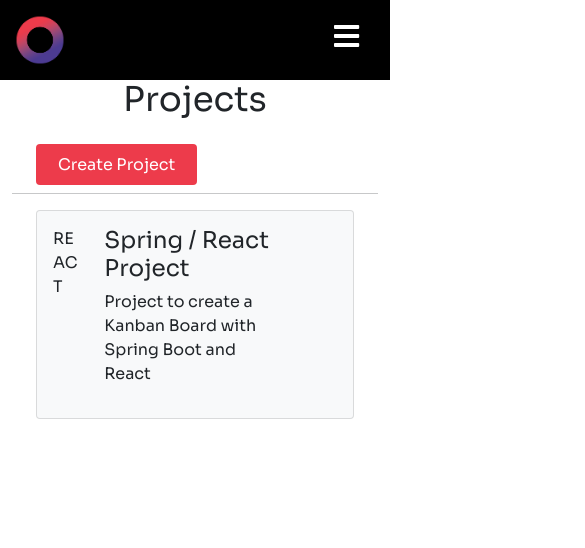
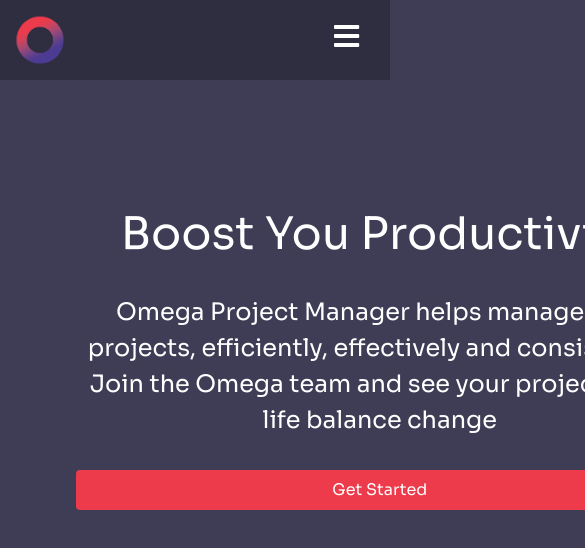
Before and after one commit to ImadMashhood/PPMTool, a React (Create React App) app in the folder ppmtool-react-client/: page / in a window 390 px wide. Shown: the top 548 px of the page, 585 px wide, since content can reach past the window. Built offline with nearby package versions, Linux system fonts and the light colour scheme.

Commit message:
Added Landing Page and set up routes

```diff
--- a/ppmtool-react-client/public/index.html
+++ b/ppmtool-react-client/public/index.html
@@ -24,11 +24,14 @@
       work correctly both with client-side routing and a non-root public URL.
       Learn how to configure a non-root public URL by running `npm run build`.
     -->
+    <!--
+      I dont like the icons or font
     <link rel="stylesheet" href="https://use.fontawesome.com/releases/v5.2.0/css/all.css" integrity="sha384-hWVjflwFxL6sNzntih27bfxkr27PmbbK/iSvJ+a4+0owXq79v+lsFkW54bOGbiDQ"
     crossorigin="anonymous">
+    -->
     <title>React App</title>
   </head>
-  <body>
+  <body style="background-color: #3f3d56">
     <noscript>You need to enable JavaScript to run this app.</noscript>
     <div id="root"></div>
     <!--
--- a/ppmtool-react-client/src/App.css
+++ b/ppmtool-react-client/src/App.css
@@ -12,25 +12,62 @@ img {
 }
 
 .navbar {
-  background-color: #e3f2fd;
+  background-color: #2f2e41;
 }
-.fa.fa-edit {
-  color: #18a2b9;
+
+.container {
+  margin-top: 20px;
+  background-color: #2f2e41;
+}
+
+.display-4 {
+  margin-top: 40px;
+  color: white;
+  justify-self: center;
+  align-self: center;
+}
+
+.card-body {
+  background-color: #2f2e41;
+  color: white;
+  border-radius: 4px;
+}
+
+.list-group-item.delete {
+  color: white;
+  background-color: #ed3b4b;
+  padding: 10px 22px;
+  outline: none;
+  border-radius: 4px;
+  cursor: pointer;
+  transition: all 0.2s ease-in-out;
+  text-decoration: none;
+}
+
+.list-group-item.update {
+  color: white;
+  background-color: #ed3b4b;
+}
+
+.list-group-item.board {
+  color: white;
+  background-color: #ed3b4b;
 }
 
 .list-group-item.delete:hover {
-  cursor: -webkit-grab;
-  background-color: pink;
+  transition: all 0.2s ease-in-out;
+  color: white;
+  background-color: #1a192e5d;
 }
 
 .list-group-item.update:hover {
-  cursor: -webkit-grab;
-  background-color: gainsboro;
+  cursor: pointer;
+  background-color: #1a192e5d;
 }
 
 .list-group-item.board:hover {
-  cursor: -webkit-grab;
-  background-color: gainsboro;
+  cursor: pointer;
+  background-color: #1a192e5d;
 }
 
 .fa.fa-minus-circle {
@@ -76,3 +113,139 @@ img {
 .form-control::placeholder {
   color: #bbb !important;
 }
+
+.main {
+  margin-top: 20px;
+  background-color: #3f3d56;
+}
+
+.main-container {
+  display: grid;
+  grid-template-columns: 1fr 1fr;
+  align-items: center;
+  justify-self: center;
+  width: 80%;
+  margin: 0 auto;
+  height: 90vh;
+  background-color: #3f3d56;
+}
+
+.main-content {
+  justify-self: start;
+  margin-left: 20px;
+  color: white;
+  width: 80%;
+}
+
+.main-content h1 {
+  font-size: 2rem;
+}
+
+.main-content p {
+  margin-top: 1rem;
+  font-size: 1.2rem;
+}
+
+.main-btn {
+  font-size: 1rem;
+  background-color: #ed3b4b;
+  padding: 8px 20px;
+  border: none;
+  border-radius: 4px;
+  text-align: center;
+  color: white;
+  margin-top: 2rem;
+  cursor: pointer;
+  position: relative;
+  transition: all 0.35s;
+  outline: none;
+}
+
+.main-btn a {
+  position: relative;
+  z-index: 2;
+  color: white;
+  text-decoration: none;
+}
+
+.main-btn a:hover {
+  color: white;
+}
+
+.main-btn:after {
+  position: absolute;
+  content: "";
+  top: 0;
+  left: 0;
+  width: 0;
+  height: 0;
+  transition: all 0.35s;
+  border-radius: 4px;
+}
+
+.main-btn:hover {
+  color: white;
+  background: #4c3b92;
+}
+
+.main-btn:hover:after {
+  width: 100%;
+}
+
+#main-img {
+  height: 80%;
+  width: 80%;
+}
+
+@media screen and (max-width: 768px) {
+  .main-container {
+    display: grid;
+    grid-template-columns: auto;
+    align-items: center;
+    justify-self: center;
+    width: 90vh;
+    margin: 0 auto;
+    height: 90vh;
+    background-color: #3f3d56;
+  }
+
+  .main-content {
+    justify-self: center;
+    color: white;
+    width: 80%;
+    margin: 0;
+  }
+
+  .main-content h1 {
+    font-size: 2.5rem;
+  }
+
+  .main-content p {
+    margin-top: 1.5rem;
+    font-size: 1.5rem;
+  }
+
+  #main-img {
+    display: none;
+  }
+}
+
+@media screen and (max-width: 480px) {
+  .main-content {
+    text-align: center;
+  }
+
+  .main-content h1 {
+    font-size: 2.8rem;
+  }
+
+  .main-content p {
+    margin-top: 2rem;
+    font-size: 1.5rem;
+  }
+
+  .main-bt {
+    padding: 12px 36px;
+    margin-top: 2.5rem;
+  }
+}
--- a/ppmtool-react-client/src/App.js
+++ b/ppmtool-react-client/src/App.js
@@ -1,22 +1,22 @@
-import React, { Component } from 'react';
-import './App.css';
-import { BrowserRouter as Router, Switch, Route} from 'react-router-dom';
-import Dashboard from './components/Dashboard';
-import Header from './components/Header';
+import React, { Component } from "react";
+import "./App.css";
+import { BrowserRouter as Router, Routes, Route } from "react-router-dom";
+import Dashboard from "./components/Dashboard";
+import Header from "./components/Header";
+import AddProject from "./components/Project/AddProject";
+import Home from "./components/Project/Home";
 
 function App() {
   return (
     <div className="App">
       <Router>
-        <Header/>
-        {/*<Switch>
-          TODO set homepage
-          <Route path="/" exact component={Home} />
-        </Switch>*/}
-        <Dashboard  />
+        <Header />
+        <Routes>
+          <Route path="/" element={<Home />} />
+          <Route path="/dashboard" element={<Dashboard />} />
+          <Route path="/addProject" element={<AddProject />} />
+        </Routes>
       </Router>
-
-
     </div>
   );
 }
--- a/ppmtool-react-client/src/components/Dashboard.js
+++ b/ppmtool-react-client/src/components/Dashboard.js
@@ -1,22 +1,22 @@
-import React, { Component } from 'react';
-import ProjectItem from './Project/ProjectItem';
-import "bootstrap/dist/css/bootstrap.min.css"
-import { CreateProjectBtn } from './Layout/DashboardElements';
+import React, { Component } from "react";
+import ProjectItem from "./Project/ProjectItem";
+import "bootstrap/dist/css/bootstrap.min.css";
+import { CreateProjectBtn } from "./Layout/DashboardElements";
 
 class Dashboard extends Component {
   render() {
-    return(
+    return (
       <div className="projects">
         <div className="container">
           <div className="row">
-              <div className="col-md-12">
-                  <h1 className="display-4 text-center">Projects</h1>
-                  <br />
-                  <CreateProjectBtn to='/'>Create Project</CreateProjectBtn>
-                  <br />
-                  <hr/>
-                  <ProjectItem/>
-              </div>
+            <div className="col-md-12">
+              <h1 className="display-4 text-center">Projects</h1>
+              <CreateProjectBtn to="/addProject">
+                Create Project
+              </CreateProjectBtn>
+              <hr style={{ color: "#fff" }} />
+              <ProjectItem />
+            </div>
           </div>
         </div>
       </div>
--- a/ppmtool-react-client/src/components/Header.js
+++ b/ppmtool-react-client/src/components/Header.js
@@ -1,6 +1,14 @@
-import React, { Component } from 'react';
-import {Nav, Bars, NavMenu, NavLink, NavBtn, NavBtnLink, NavImg} from './Layout/HeaderElements'
-import { ReactComponent as ImgLogo } from '../images/Logo.svg';
+import React, { Component } from "react";
+import {
+  Nav,
+  Bars,
+  NavMenu,
+  NavLink,
+  NavBtn,
+  NavBtnLink,
+  NavImg,
+} from "./Layout/HeaderElements";
+import { ReactComponent as ImgLogo } from "../images/Logo.svg";
 
 class Header extends Component {
   render() {
@@ -8,21 +16,21 @@ class Header extends Component {
       <>
         {/*Custom Nav button written using this video as a guide: https://www.youtube.com/watch?v=VzWBLj_CfpE*/}
         <Nav>
-          <NavImg to='/'>
-            <ImgLogo/>
+          <NavImg to="/">
+            <ImgLogo />
           </NavImg>
           <Bars />
           <NavMenu>
-            <NavLink to='/about' activeStyle>
+            <NavLink to="/dashboard" activeStyle>
               Dashboard
             </NavLink>
-            <NavLink to='/services' activeStyle>
+            <NavLink to="/services" activeStyle>
               About Us
             </NavLink>
-            <NavLink to='/contact-us' activeStyle>
+            <NavLink to="/contact-us" activeStyle>
               Sign Up
             </NavLink>
-            <NavBtnLink to='/signin'>Sign In</NavBtnLink>
+            <NavBtnLink to="/signin">Sign In</NavBtnLink>
           </NavMenu>
         </Nav>
       </>
@@ -30,4 +38,4 @@ class Header extends Component {
   }
 }
 
-export default Header
+export default Header;
--- a/ppmtool-react-client/src/components/Layout/HeaderElements.js
+++ b/ppmtool-react-client/src/components/Layout/HeaderElements.js
@@ -1,9 +1,9 @@
-import { FaBars } from 'react-icons/fa';
-import { NavLink as Link } from 'react-router-dom';
-import styled from 'styled-components';
+import { FaBars } from "react-icons/fa";
+import { NavLink as Link } from "react-router-dom";
+import styled from "styled-components";
 
 export const Nav = styled.nav`
-  background: #000;
+  background: #2f2e41;
   height: 80px;
   display: flex;
   justify-content: space-between;
@@ -20,7 +20,7 @@ export const NavLink = styled(Link)`
   height: 100%;
   cursor: pointer;
   &.active {
-    color: #15cdfc;
+    color: #ed3b4b;
   }
 `;
 
--- /dev/null
+++ b/ppmtool-react-client/src/components/Project/AddProject.js
@@ -0,0 +1,13 @@
+import React, { Component } from "react";
+
+class AddProject extends Component {
+  render() {
+    return (
+      <div>
+        <h1>AddProject</h1>
+      </div>
+    );
+  }
+}
+
+export default AddProject;
--- /dev/null
+++ b/ppmtool-react-client/src/components/Project/CreateProjectButton.js
@@ -0,0 +1,6 @@
+import React from "react";
+
+function CreateProjectButton() {
+  return <div></div>;
+}
+export default CreateProjectButton;
--- /dev/null
+++ b/ppmtool-react-client/src/components/Project/Home.js
@@ -0,0 +1,30 @@
+import React, { Component } from "react";
+import ImgWorking from "../../images/workingLate.svg";
+
+class home extends Component {
+  render() {
+    return (
+      <>
+        <div className="main">
+          <div className="main-container">
+            <div className="main-content">
+              <h1>Boost You Productivity</h1>
+              <p>
+                Omega Project Manager helps manage your projects, efficiently,
+                effectively and consistently. Join the Omega team and see your
+                project work life balance change
+              </p>
+              <div className="button main-btn">
+                <a href="#">Get Started</a>
+              </div>
+            </div>
+            <div className="main-img-container">
+              <img src={ImgWorking} alt="Logo" id="main-img" />;
+            </div>
+          </div>
+        </div>
+      </>
+    );
+  }
+}
+export default home;
--- a/ppmtool-react-client/src/components/Project/ProjectItem.js
+++ b/ppmtool-react-client/src/components/Project/ProjectItem.js
@@ -1,10 +1,10 @@
-import React, { Component } from 'react';
+import React, { Component } from "react";
 
 class ProjectItem extends Component {
   render() {
     return (
       <div className="container">
-              <div className="card card-body bg-light mb-3">
+        <div className="card-body">
           <div className="row">
             <div className="col-2">
               <span className="mx-auto">REACT</span>
@@ -16,26 +16,22 @@ class ProjectItem extends Component {
             <div className="col-md-4 d-none d-lg-block">
               <ul className="list-group">
                 <a href="#">
-                                  <li className="list-group-item board">
-                                      <i className="fa fa-flag-checkered pr-1" >Project Board </i>
+                  <li className="list-group-item board">Project Board</li>
+                </a>
+                <a href="#">
+                  <li className="list-group-item update">
+                    Update Project Info
                   </li>
                 </a>
                 <a href="#">
-                                  <li className="list-group-item update">
-                                      <i className="fa fa-edit pr-1">Update Project Info</i>
-                                  </li>
-                              </a>
-                              <a href="">
-                                  <li className="list-group-item delete">
-                                      <i className="fa fa-minus-circle pr-1">Delete Project</i>
-                                  </li>
+                  <li className="list-group-item delete">Delete Project</li>
                 </a>
               </ul>
             </div>
           </div>
         </div>
       </div>
-        )
+    );
   }
 }
 
```
Also changed, not shown: ppmtool-react-client/src/images/workingLate.svg (added), 1 other file (tests, documents, lock files or other folders). Lines whose indentation alone changed are shown as unchanged.
